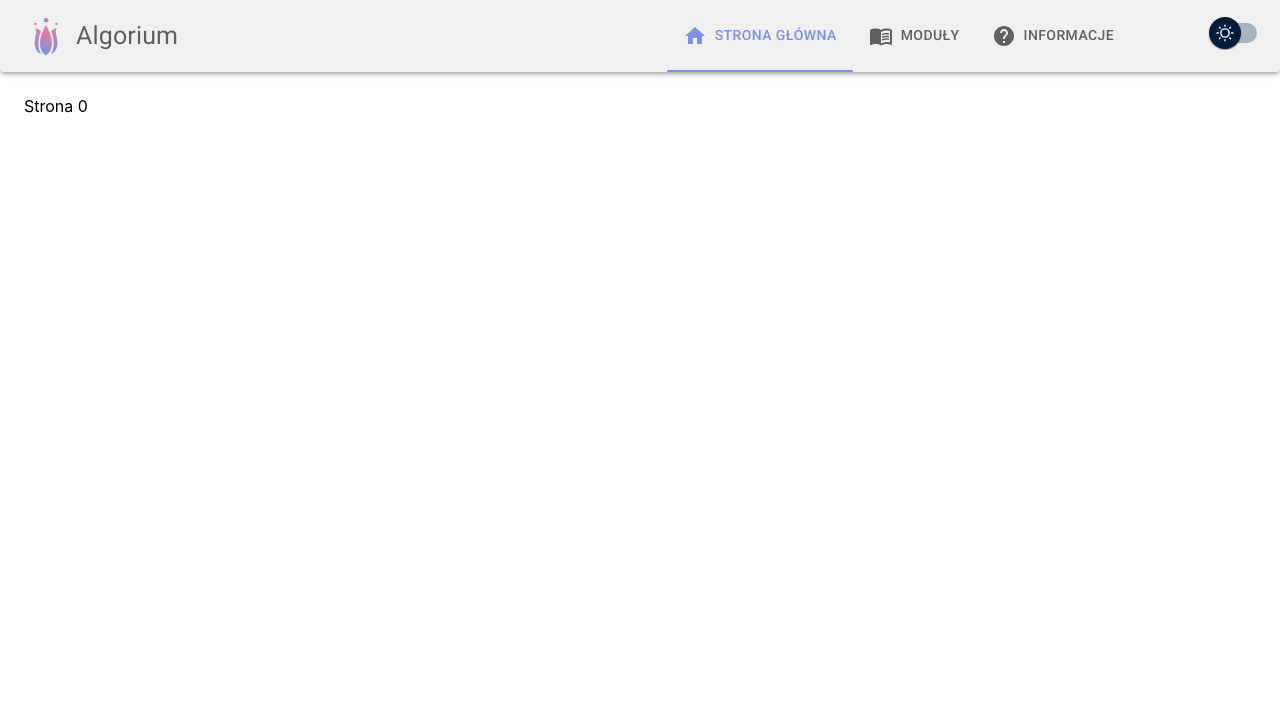
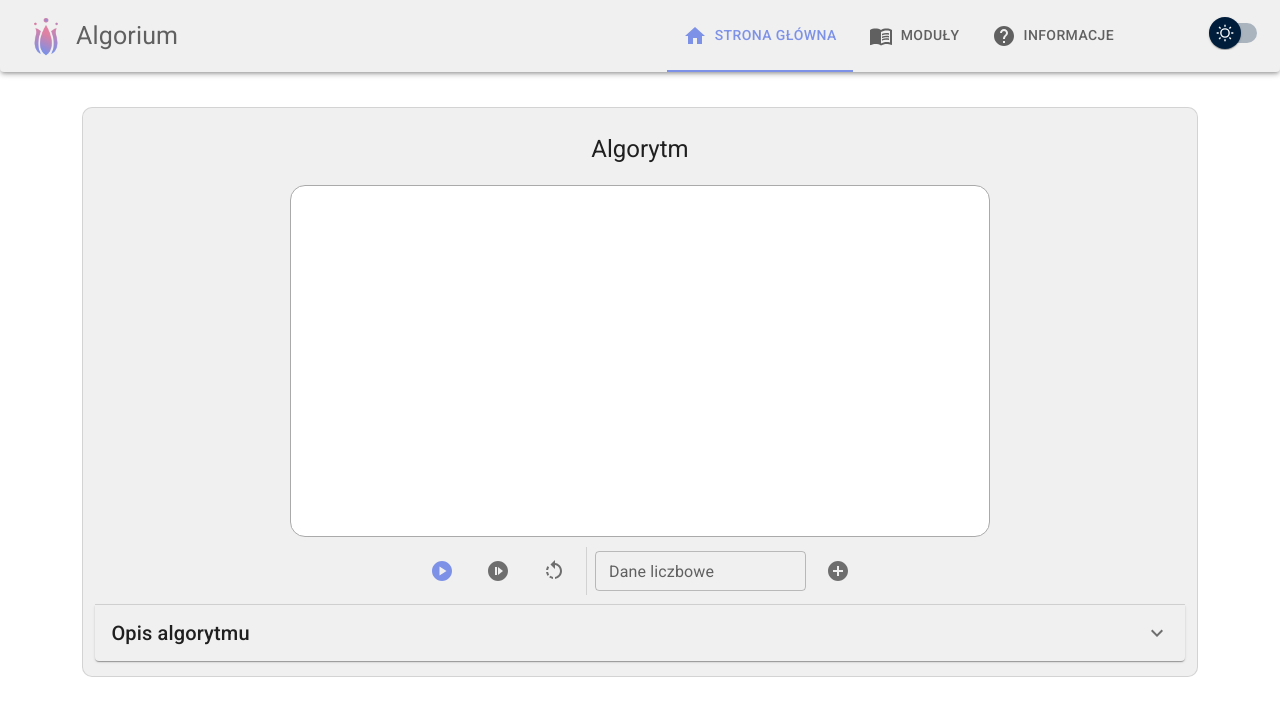
Before and after one commit to wiktor-waj/Algorium, a React (Create React App) app in the folder frontend/: page / in a window 1280 px wide. Shown: the top 716 px of the page. Built offline with nearby package versions, Linux system fonts and the light colour scheme.

Commit message:
Alg Preview

```diff
--- a/frontend/src/App.js
+++ b/frontend/src/App.js
@@ -7,6 +7,7 @@ import AllPage from './components/allpage';
 function App() {
   const [toggleDark, settoggleDark] = useState(false);
   const [tabID, settabID] = useState("0");
+  const [algActive, setalgActive] = useState(<div></div>);
 
   const algoriumTheme = createTheme({
     palette: {
@@ -38,7 +39,12 @@ function App() {
 
   return (
     <ThemeProvider theme={algoriumTheme}>
-      <AllPage toggleDark={toggleDark} settoggleDark={settoggleDark} tabID={tabID} settabID={settabID}></AllPage>
+      <div style={{ background: algoriumTheme.palette.background.default }}>
+        <AllPage
+          toggleDark={toggleDark} settoggleDark={settoggleDark} tabID={tabID} settabID={settabID}
+          algActive={algActive} setalgActive={setalgActive}
+        ></AllPage>
+      </div>
     </ThemeProvider>
   );
 }
--- /dev/null
+++ b/frontend/src/components/algpreview.js
@@ -0,0 +1,67 @@
+import React from "react";
+import '@fontsource/roboto/300.css';
+import '@fontsource/roboto/400.css';
+import '@fontsource/roboto/500.css';
+import '@fontsource/roboto/700.css';
+import { Accordion, AccordionDetails, AccordionSummary, Box, Button, Divider, IconButton, Paper, Stack, Tab, Tabs, TextField, Tooltip, Typography, withStyles } from "@mui/material";
+import { PlayCircle as PlayCircleIcon, StopCircle as StopCircleIcon, RotateLeft as ResetIcon, NotStarted as NotStartedIcon, AddCircle as AddCircleIcon, ExpandMore as ExpandMoreIcon } from "@mui/icons-material";
+import { TabContext, TabList, TabPanel } from '@mui/lab';
+import ColorModeSwitch from "./colormode";
+import { useTheme } from "@emotion/react";
+import Grid from '@mui/material/Grid';
+import { margin, styled } from "@mui/system";
+import { display } from "@mui/system";
+
+export default class AlgPreview extends React.Component {
+    render() {
+        let is_running = true;
+
+        return <>
+            <Paper marginX={"5%"} paddingX={"1%"} paddingY={"15px"} component={Box} elevation={3} variant="outlined" borderRadius={"10px !important"}>
+                <Typography variant="h5" gutterBottom align="center" marginTop={"10px"} marginBottom={"20px"}>Algorytm</Typography>
+                <div style={{ width: "64%", height: "350px", margin: "auto", borderRadius: "15px", border: "1px solid #aaa", background: "white" }}>
+                    {/* podgląd alg */}
+                </div>
+                <Stack direction="row" alignItems="center" spacing={1} justifyContent="center" marginY={"10px"}>
+                    <Tooltip placement="top" title={(is_running) ? "Uruchom" : "Zatrzymaj"}>
+                        <IconButton size="large" color="primary">
+                            {(is_running) ? <PlayCircleIcon></PlayCircleIcon> : <StopCircleIcon></StopCircleIcon>}
+                        </IconButton>
+                    </Tooltip>
+                    <Tooltip placement="top" title="Następny krok">
+                        <IconButton size="large">
+                            <NotStartedIcon />
+                        </IconButton>
+                    </Tooltip>
+                    <Tooltip placement="top" title="Resetuj">
+                        <IconButton size="large">
+                            <ResetIcon />
+                        </IconButton>
+                    </Tooltip>
+                    <Divider flexItem orientation="vertical"></Divider>
+                    <TextField label="Dane liczbowe" size="small" />
+                    <Tooltip placement="top" title="Dodaj wartość">
+                        <IconButton size="large">
+                            <AddCircleIcon />
+                        </IconButton>
+                    </Tooltip>
+                </Stack>
+
+                <Accordion marginTop={"10px"}>
+                    <AccordionSummary
+                        expandIcon={<ExpandMoreIcon />}
+                        aria-controls="panel1a-content"
+                        id="panel1a-header"
+                    >
+                        <Typography variant="h6">Opis algorytmu</Typography>
+                    </AccordionSummary>
+                    <AccordionDetails>
+                        <Typography>
+                            Tekst
+                        </Typography>
+                    </AccordionDetails>
+                </Accordion>
+            </Paper>
+        </>
+    }
+}
--- a/frontend/src/components/allpage.js
+++ b/frontend/src/components/allpage.js
@@ -4,7 +4,11 @@ import MainMenu from "./mainmenu";
 export default class AllPage extends React.Component {
     render() {
         return <>
-            <MainMenu toggleDark={this.props.toggleDark} settoggleDark={this.props.settoggleDark} tabID={this.props.tabID} settabID={this.props.settabID}></MainMenu>
+            <MainMenu
+                toggleDark={this.props.toggleDark} settoggleDark={this.props.settoggleDark}
+                tabID={this.props.tabID} settabID={this.props.settabID}
+                algActive={this.props.algActive} setalgActive={this.props.setalgActive}
+            ></MainMenu>
         </>
     }
 }
--- a/frontend/src/components/mainmenu.js
+++ b/frontend/src/components/mainmenu.js
@@ -11,10 +11,8 @@ import { useTheme } from "@emotion/react";
 import Grid from '@mui/material/Grid';
 import { margin, styled } from "@mui/system";
 import { display } from "@mui/system";
-
-function AlgoriumTheme() {
-    return useTheme();
-}
+import AlgPreview from "./algpreview";
+import { ThemeProvider } from "@mui/material/styles";
 
 const Item = styled(Paper)(({ theme }) => ({
     backgroundColor: theme.palette.mode === 'dark' ? '#2a2b2c' : '#f0f0f0',
@@ -24,6 +22,13 @@ const Item = styled(Paper)(({ theme }) => ({
     textAlign: 'center',
     color: theme.palette.text.secondary,
     height: "40px",
+}));
+
+const TabPanelThemed = styled(TabPanel)(({ theme }) => ({
+    backgroundColor: theme.palette.background.default,
+    zIndex: -1,
+    marginTop: 15,
+    padding: 20,
 }));
 
 export default class MainMenu extends React.Component {
@@ -42,6 +47,12 @@ export default class MainMenu extends React.Component {
     }
 
     render() {
+        this.tabComponents = [
+            { id: "0", c: <AlgPreview algActive={this.props.algActive} setalgActive={this.props.setalgActive}></AlgPreview> },
+            { id: "1", c: <div>x</div> },
+            { id: "2", c: <div>y</div> }
+        ];
+
         return <>
             <TabContext value={this.props.tabID}>
                 <Paper elevation={3}>
@@ -69,9 +80,9 @@ export default class MainMenu extends React.Component {
                     </Grid>
                 </Paper>
 
-                <TabPanel value="0">Strona 0</TabPanel>
-                <TabPanel value="1">Strona 1</TabPanel>
-                <TabPanel value="2">Strona 2</TabPanel>
+                {this.tabComponents.map((tab) => {
+                    return <TabPanelThemed value={tab.id}>{tab.c}</TabPanelThemed>
+                })}
             </TabContext>
         </>
     }
```
